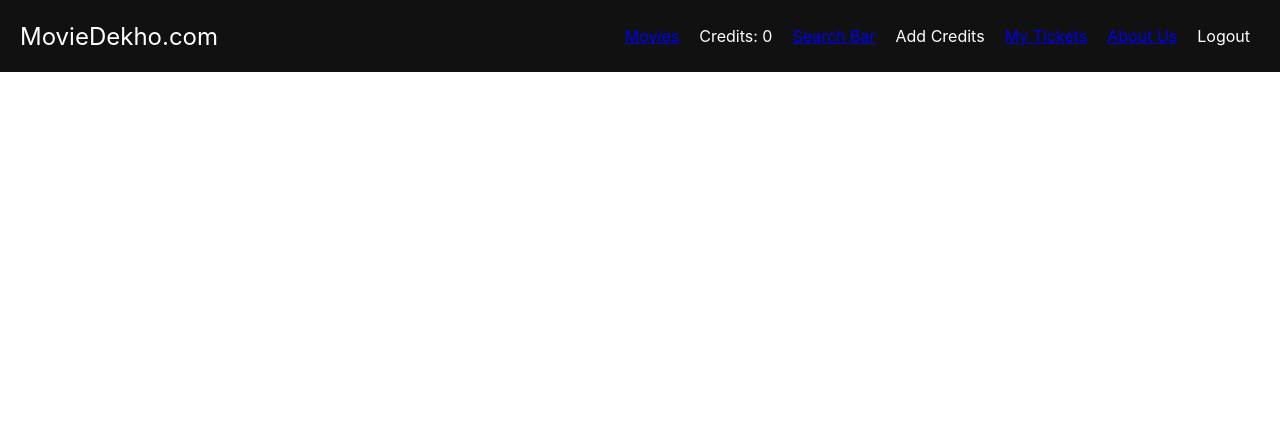
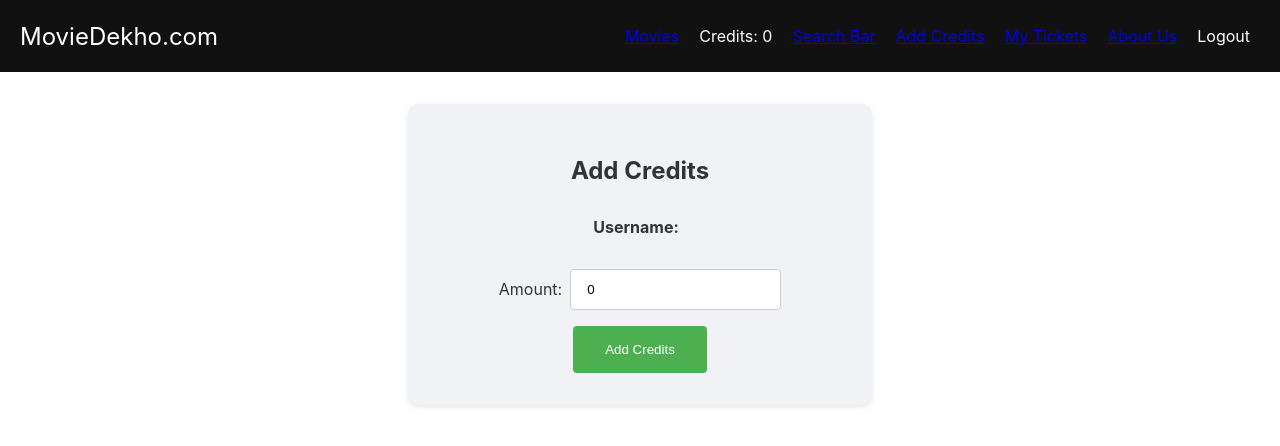
Before and after one commit to sushant607/MovieDekho.com, a React (Create React App) app in the folder frontend/: page /addCredits in a window 1280 px wide. Shown: the top 446 px of the page. Built offline with nearby package versions, Linux system fonts and the light colour scheme; no server answers.

Commit message:
add Credits

```diff
--- a/frontend/src/App.js
+++ b/frontend/src/App.js
@@ -12,6 +12,7 @@ import SeatBookingL1 from './location-1';
 import SeatBookingL2 from './location2';
 import Payment from './Payment';
 import TicketsPage from './tickets';
+import AddCreditsForm from './addCredits';
 
 function App() {
   const [currentPage, setCurrentPage] = useState('signup'); // Initialize currentPage to 'signup'
@@ -65,6 +66,7 @@ function App() {
             path="/movies/:movieId"
             element={<MovieDetails movies={movies} />}
           />
+          <Route path="/addCredits" element={<AddCreditsForm/>}/>
           <Route path='/tickets' element={<TicketsPage/>}/>
           <Route path='/location/Location-1' element={<SeatBookingL1/>}/>
           <Route path='/about' element={<About/>} />
--- a/frontend/src/Navbar.js
+++ b/frontend/src/Navbar.js
@@ -39,7 +39,7 @@ axios.get('http://localhost:3000/user', { params: { username } })
           <li><Link to="/home">Movies</Link></li>
           <li>Credits: {credits}</li>
           <li><Link to="/search">Search Bar</Link></li>
-          <li>Add Credits</li>
+          <li><Link to="/addCredits">Add Credits</Link></li>
           <li><Link to="/tickets">My Tickets</Link></li>
           <li><Link to="/about">About Us</Link></li>
           <li onClick={handleLogout}>Logout</li>
--- /dev/null
+++ b/frontend/src/addCredits.js
@@ -0,0 +1,61 @@
+import React, { useState, useEffect } from 'react';
+import axios from 'axios';
+import './styles/addCredits.css'
+function AddCreditsForm() {
+  const [username, setUsername] = useState('');
+  const [amount, setAmount] = useState(0);
+  const [errorMessage, setErrorMessage] = useState('');
+  const [successMessage, setSuccessMessage] = useState('');
+
+  useEffect(() => {
+    const usernameFromStorage = localStorage.getItem('username');
+    if (usernameFromStorage) {
+      setUsername(usernameFromStorage);
+    }
+  }, []);
+
+  const handleSubmit = async (e) => {
+    e.preventDefault();
+    setErrorMessage('');
+
+    try {
+      const response = await axios.post('/updateCredits', {
+        username,
+        amount,
+      });
+
+      setSuccessMessage('Credits added successfully!');
+      setAmount(0);
+    } catch (error) {
+      console.error('Error adding credits:', error);
+      setErrorMessage(error.message || 'An error occurred while adding credits.');
+    }
+  };
+
+  return (
+    <div className="add-credits">
+      <h2>Add Credits</h2>
+      {errorMessage && <p className="error-message">{errorMessage}</p>}
+      {successMessage && <p className="success-message">{successMessage}</p>}
+      <div className="user-info">
+        <p>Username:</p>
+        <span>{username}</span>
+      </div>
+      <div className="amount-input">
+        <label htmlFor="amount">Amount:</label>
+        <input
+          type="number"
+          id="amount"
+          value={amount}
+          onChange={(e) => setAmount(parseInt(e.target.value, 10))}
+          min="1"
+          required
+          placeholder="Enter amount"
+        />
+      </div>
+      <button type="submit" onClick={handleSubmit}>Add Credits</button>
+    </div>
+  );
+}
+
+export default AddCreditsForm;
--- /dev/null
+++ b/frontend/src/styles/addCredits.css
@@ -0,0 +1,77 @@
+.add-credits {
+    display: flex;
+    flex-direction: column;
+    align-items: center;
+    padding: 2rem;
+    border-radius: 10px;
+    background-color: #f0f2f5; /* Light background */
+    box-shadow: 0 2px 5px rgba(0, 0, 0, 0.1); /* Subtle shadow */
+    margin: 2rem auto; /* Center the form */
+    max-width: 400px; /* Limit width */
+  }
+
+  .add-credits h2 {
+    font-size: 1.5rem;
+    margin-bottom: 1rem;
+    color: #333; /* Darker text for contrast */
+  }
+
+  .add-credits .user-info,
+  .add-credits .amount-input {
+    display: flex;
+    align-items: center;
+    margin-bottom: 1rem;
+  }
+
+  .add-credits .user-info p {
+    margin-right: 0.5rem;
+    font-weight: bold;
+    color: #333; /* Darker text for contrast */
+  }
+
+  .add-credits .user-info span {
+    color: #777; /* Lighter text for username */
+  }
+
+  .add-credits .amount-input label {
+    margin-right: 0.5rem;
+    color: #333; /* Darker text for contrast */
+  }
+
+  .add-credits input[type="number"] {
+    padding: 0.75rem 1rem;
+    border: 1px solid #ccc;
+    border-radius: 4px;
+    width: 100%;
+  }
+
+  .add-credits button[type="submit"] {
+    background-color: #4CAF50; /* Green */
+    color: white;
+    padding: 1rem 2rem;
+    border: none;
+    border-radius: 4px;
+    cursor: pointer;
+    transition: background-color 0.2s ease-in-out;
+  }
+
+  .add-credits button[type="submit"]:hover {
+    background-color: #388e3c; /* Darker green on hover */
+  }
+
+  .add-credits .error-message,
+  .add-credits .success-message {
+    padding: 0.75rem 1rem;
+    border-radius: 4px;
+    width: 100%;
+  }
+
+  .add-credits .error-message {
+    background-color: #f44336; /* Red */
+    color: white;
+  }
+
+  .add-credits .success-message {
+    background-color: #2e8b57; /* Green */
+    color: white;
+  }
```
Also changed, not shown: 2 other files (tests, documents, lock files or other folders).
